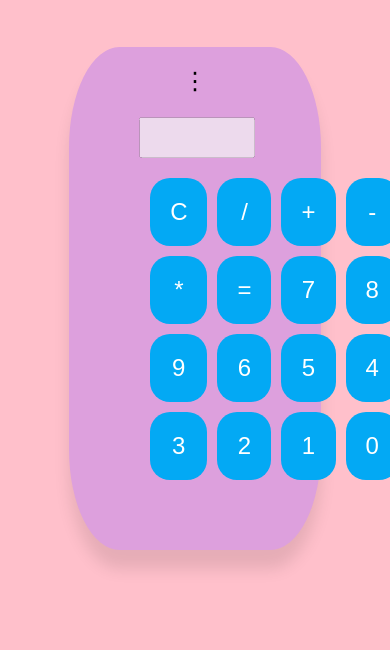
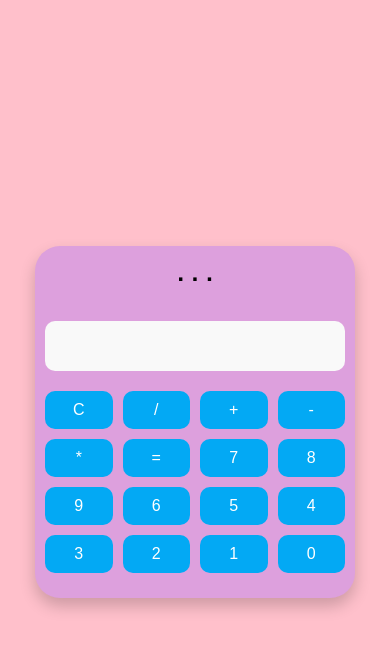
Before and after one commit to RANIAZULFIQAR/Calculator, a plain HTML site: page index.html in a window 390 px wide. Drawn offline with nearby package versions, Linux system fonts and the light colour scheme.

Commit message:
Update index.html

```diff
--- a/index.html
+++ b/index.html
@@ -1,10 +1,11 @@
 <!DOCTYPE html>
 <html lang="en">
 <head>
-    <meta charset="UTF-8">
-    <meta name="viewport" content="width=device-width, initial-scale=1.0">
+  <meta charset="UTF-8" />
+  <meta name="viewport" content="width=device-width, initial-scale=1.0" />
   <title>Responsive Web Calculator</title>
   <script src="https://cdnjs.cloudflare.com/ajax/libs/mathjs/10.6.4/math.js"></script>
+
   <style>
     body {
       font-family: 'Courier New', Courier, monospace;
@@ -12,37 +13,41 @@
       display: flex;
       justify-content: center;
       align-items: center;
-            padding-top: 10%;
+      min-height: 100vh;
+      margin: 0;
     }
 
     .Calculator {
-            width: 30%;
-            border-radius: 20%;
-            box-shadow: 0px 19px 16px rgba(0, 0, 0, 0.1);
-            padding: 70px;
+      width: 90%;
+      max-width: 400px;
+      border-radius: 25px;
+      box-shadow: 0 8px 16px rgba(0, 0, 0, 0.2);
+      padding: 40px 20px;
       background-color: plum;
       position: relative;
+      box-sizing: border-box;
     }
 
     /* 3 Dots Menu */
     .menu {
       position: absolute;
-    top: 20px;
+      top: 15px;
       left: 50%;
-    transform: translateX(-50%); /* centers horizontally */
+      transform: translateX(-50%);
       cursor: pointer;
       font-size: 24px;
+      font-weight: bold;
     }
-
 
     .submenu {
       display: none;
       position: absolute;
       top: 45px;
-            right: 30px;
+      left: 50%;
+      transform: translateX(-50%);
       background-color: #fff;
       border-radius: 10px;
-            box-shadow: 0 2px 8px rgba(0,0,0,0.2);
+      box-shadow: 0 2px 8px rgba(0, 0, 0, 0.2);
       padding: 10px;
       z-index: 100;
     }
@@ -55,8 +60,8 @@
       font-size: 16px;
       cursor: pointer;
       width: 100%;
-            text-align: left;
-            padding: 5px 10px;
+      text-align: center;
+      padding: 6px 10px;
     }
 
     .submenu button:hover {
@@ -64,16 +69,20 @@
     }
 
     .display {
-            width: 70%;
-            height: 170%;
-            padding: 10%;
-            padding-left: 20%;
+      width: 100%;
+      height: 60px;
+      font-size: 1.5rem;
+      text-align: right;
+      padding: 10px 15px;
+      border: none;
+      border-radius: 10px;
+      box-sizing: border-box;
+      margin-top: 50px;
+      background-color: #f9f9f9;
     }
 
     .buttons {
-            padding-left: 10%;
       padding-top: 20px;
-            padding-right: 40px;
       display: grid;
       grid-template-columns: repeat(4, 1fr);
       gap: 10px;
@@ -82,10 +91,10 @@
     .button {
       background-color: #03a9f4;
       border: none;
-            font-size: 1.5rem;
-            padding: 20px;
+      font-size: 1.3rem;
+      padding: 15px;
       cursor: pointer;
-            border-radius: 20px;
+      border-radius: 15px;
       transition: background-color 0.3s, transform 0.2s;
       color: white;
     }
@@ -100,24 +109,53 @@
       grid-template-columns: repeat(4, 1fr);
       gap: 10px;
       margin-top: 15px;
-            padding-left: 10%;
-            padding-right: 40px;
     }
 
     .scientific-buttons.active {
       display: grid;
     }
+
+
+    @media (max-width: 768px) {
+      .Calculator {
+        padding: 30px 15px;
+      }
+      .button {
+        font-size: 1.1rem;
+        padding: 12px;
+      }
+      .display {
+        font-size: 1.3rem;
+      }
+    }
+
+    @media (max-width: 480px) {
+      .Calculator {
+        max-width: 320px;
+        padding: 25px 10px;
+      }
+      .button {
+        font-size: 1rem;
+        padding: 10px;
+        border-radius: 10px;
+      }
+      .display {
+        font-size: 1.1rem;
+        height: 50px;
+      }
+    }
   </style>
 </head>
+
 <body>
   <div class="Calculator">
     <!-- 3 Dots Menu -->
-        <div class="menu" onclick="toggleMenu()">⋮</div>
+    <div class="menu" onclick="toggleMenu()">...</div>
     <div class="submenu" id="submenu">
-            <button onclick="toggleScientific()">Scientific Mode/Simple Mode</button>
+      <button onclick="toggleScientific()">Scientific Mode / Simple Mode</button>
     </div>
 
-        <input type="text" id="display" class="display" disabled>
+    <input type="text" id="display" class="display" disabled />
 
     <div class="buttons">
       <button class="button clear" onclick="clearDisplay()">C</button>
@@ -155,58 +193,54 @@
   </div>
 
   <script>
-        let currentInput = '';
+    let currentInput = "";
 
-        // Add number or symbol to display
     function appendNumber(number) {
       currentInput += number;
-            document.getElementById('display').value = currentInput;
+      document.getElementById("display").value = currentInput;
     }
 
     function appendOperation(op) {
       currentInput += op;
-            document.getElementById('display').value = currentInput;
+      document.getElementById("display").value = currentInput;
     }
 
     function appendFunction(func) {
       currentInput += func;
-            document.getElementById('display').value = currentInput;
+      document.getElementById("display").value = currentInput;
     }
 
     function calculate() {
       try {
         const result = math.evaluate(currentInput);
-                document.getElementById('display').value = result;
+        document.getElementById("display").value = result;
         currentInput = result.toString();
       } catch {
-                document.getElementById('display').value = "Error";
+        document.getElementById("display").value = "Error";
       }
     }
 
     function clearDisplay() {
-            currentInput = '';
-            document.getElementById('display').value = '';
+      currentInput = "";
+      document.getElementById("display").value = "";
     }
 
-        // Toggle 3 dots menu
     function toggleMenu() {
-            const menu = document.getElementById('submenu');
-            menu.style.display = menu.style.display === 'block' ? 'none' : 'block';
+      const menu = document.getElementById("submenu");
+      menu.style.display = menu.style.display === "block" ? "none" : "block";
     }
 
-        // Toggle Scientific Buttons
     function toggleScientific() {
-            const sci = document.getElementById('scientific');
-            sci.classList.toggle('active');
-            document.getElementById('submenu').style.display = 'none';
+      const sci = document.getElementById("scientific");
+      sci.classList.toggle("active");
+      document.getElementById("submenu").style.display = "none";
     }
 
-        // Hide menu if clicked outside
-        window.onclick = function(event) {
-            if (!event.target.matches('.menu')) {
-                document.getElementById('submenu').style.display = 'none';
+    window.onclick = function (event) {
+      if (!event.target.matches(".menu")) {
+        document.getElementById("submenu").style.display = "none";
       }
-        }
+    };
   </script>
 </body>
 </html>
```
Lines whose indentation alone changed are shown as unchanged.
